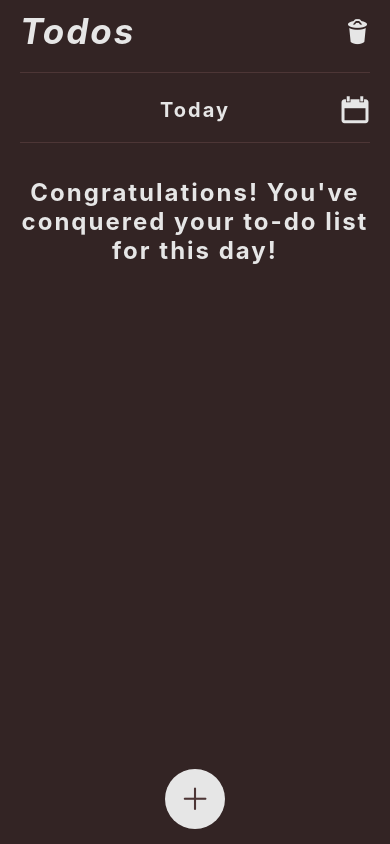
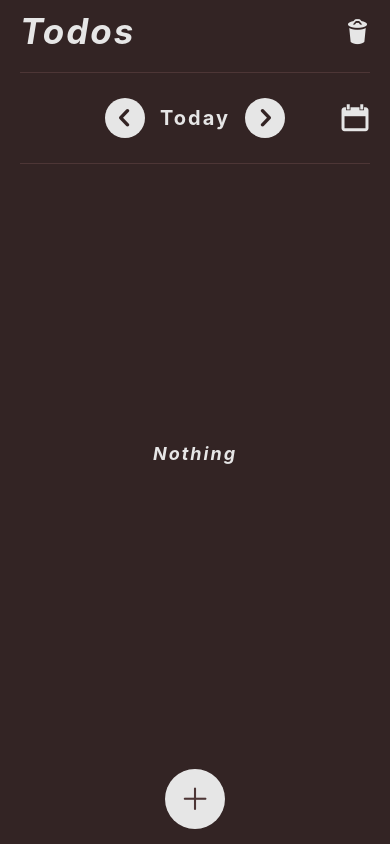
Before and after one commit to Nylio-prog/todo-react-native, a React Native app: screen / in a window 390 px wide. Built offline with nearby package versions, Linux system fonts and the light colour scheme.

Commit message:
fixed bugs for todos storage, added chevrons around date, changed swipe system to left swipe to reveal delete button and right swipe to complete the task, we store all tasks now

```diff
--- a/components/DateDisplay.js
+++ b/components/DateDisplay.js
@@ -1,15 +1,22 @@
 // DateDisplay.js
 import React, { useState } from "react";
-
-import { format, isToday, isTomorrow, isYesterday } from "date-fns";
+import {
+  format,
+  isToday,
+  isTomorrow,
+  isYesterday,
+  addDays,
+  subDays,
+} from "date-fns";
 import { Entypo } from "@expo/vector-icons";
 import DateTimePicker from "@react-native-community/datetimepicker";
-
 import {
+  ChevronButton,
   HeaderButton,
   HeaderDateText,
   HeaderTitleIcon,
   RightIcon,
+  LeftIcon, // Added LeftIcon
   colors,
 } from "../styles/appStyles";
 
@@ -36,6 +43,11 @@ const DateDisplay = ({ date, setDate }) => {
     showMode("time");
   };
 
+  const handleArrowClick = (direction) => {
+    const newDate = direction === "left" ? subDays(date, 1) : addDays(date, 1);
+    setDate(newDate);
+  };
+
   const formattedDate = isToday(date)
     ? "Today"
     : isTomorrow(date)
@@ -46,7 +58,13 @@ const DateDisplay = ({ date, setDate }) => {
 
   return (
     <HeaderTitleIcon>
+      <ChevronButton onPress={() => handleArrowClick("left")}>
+        <Entypo name="chevron-left" size={30} color={colors.primary} />
+      </ChevronButton>
       <HeaderDateText>{formattedDate}</HeaderDateText>
+      <ChevronButton onPress={() => handleArrowClick("right")}>
+        <Entypo name="chevron-right" size={30} color={colors.primary} />
+      </ChevronButton>
       <RightIcon>
         <HeaderButton color={colors.primary} onPress={showDatepicker}>
           <Entypo name="calendar" size={30} color={colors.tertiary} />
--- a/components/Home.js
+++ b/components/Home.js
@@ -10,22 +10,6 @@ const Home = ({ todos, setTodos }) => {
   const [todoInputValue, setTodoInputValue] = useState();
   const [todoToBeEdited, setTodoToBeEdited] = useState(null);
   const [date, setDate] = useState(new Date());
-  const [selectedDateTodos, setSelectedDateTodos] = useState(null);
-
-  useEffect(() => {
-    // Filter todos for the selected date
-    const filteredTodos = todos.filter((todo) => {
-      const [month, day, year] = todo.date.split("/");
-      const todoDate = new Date(new Date(`20${year}`, month - 1, day));
-      return (
-        todoDate.getDate() === date.getDate() &&
-        todoDate.getMonth() === date.getMonth() &&
-        todoDate.getFullYear() === date.getFullYear()
-      );
-    });
-
-    setSelectedDateTodos(filteredTodos);
-  }, [date, todos]);
 
   const handleClearTodos = () => {
     // Filter todos to keep only those not on the selected date
@@ -54,6 +38,7 @@ const Home = ({ todos, setTodos }) => {
     setModalVisible(true);
     setTodoInputValue(item.title);
   };
+
   const handleAddTodo = (todo) => {
     const newTodos = [...todos, todo];
 
@@ -86,9 +71,10 @@ const Home = ({ todos, setTodos }) => {
         setDate={setDate}
       />
       <ListItems
-        todos={selectedDateTodos}
-        setTodos={setSelectedDateTodos}
+        todos={todos}
+        setTodos={setTodos}
         handleTriggerEdit={handleTriggerEdit}
+        date={date}
       />
       <InputModal
         modalVisible={modalVisible}
@@ -99,7 +85,7 @@ const Home = ({ todos, setTodos }) => {
         todoToBeEdited={todoToBeEdited}
         setTodoToBeEdited={setTodoToBeEdited}
         handleEditTodo={handleEditTodo}
-        todos={selectedDateTodos}
+        todos={todos}
         date={date}
         setDate={setDate}
       />
--- a/components/InputModal.js
+++ b/components/InputModal.js
@@ -77,21 +77,24 @@ const InputModal = ({
   };
 
   const handleSubmit = () => {
+    const todoTitle = todoInputValue || "Doing nothing is not a todo";
     if (!todoToBeEdited) {
       handleAddTodo({
-        title: todoInputValue,
+        title: todoTitle,
         date: formattedDate,
         key: `${
           (todos[todos?.length - 1] &&
             parseInt(todos[todos?.length - 1].key) + 1) ||
           1
         }`,
+        completed: false,
       });
     } else {
       handleEditTodo({
-        title: todoInputValue,
+        title: todoTitle,
         date: formattedDate,
         key: todoToBeEdited.key,
+        completed: todoToBeEdited.completed,
       });
     }
     setTodoInputValue("");
--- a/components/ListItems.js
+++ b/components/ListItems.js
@@ -1,4 +1,4 @@
-import React, { useState } from "react";
+import React, { useState, useEffect } from "react";
 import { SwipeListView } from "react-native-swipe-list-view";
 import AsyncStorage from "@react-native-async-storage/async-storage";
 
@@ -7,16 +7,69 @@ import {
   ListView,
   ListViewHidden,
   HiddenButton,
-  SwipedTodoText,
+  CompletedTodoText,
+  NothingTodoContainer,
   NothingTodoText,
   TodoText,
   TodoDate,
   colors,
 } from "./../styles/appStyles";
-const ListItems = ({ todos, setTodos, handleTriggerEdit }) => {
-  const [swipedRow, setSwipedRow] = useState(null);
+const ListItems = ({ todos, setTodos, handleTriggerEdit, date }) => {
+  const [sortedTodos, setSortedTodos] = useState(todos);
+  const [selectedDateTodos, setSelectedDateTodos] = useState(todos);
 
-  const handleDeleteTodo = (rowMap, rowKey) => {
+  useEffect(() => {
+    // Filter todos for the selected date
+    const filteredTodos = todos.filter((todo) => {
+      const [month, day, year] = todo.date.split("/");
+      const todoDate = new Date(new Date(`20${year}`, month - 1, day));
+      return (
+        todoDate.getDate() === date.getDate() &&
+        todoDate.getMonth() === date.getMonth() &&
+        todoDate.getFullYear() === date.getFullYear()
+      );
+    });
+
+    setSelectedDateTodos(filteredTodos);
+  }, [date, todos]);
+
+  useEffect(() => {
+    if (!selectedDateTodos || selectedDateTodos.length === 0) {
+      setSortedTodos([]);
+    } else {
+      const completedTodos = selectedDateTodos
+        .filter((todo) => todo.completed)
+        .sort((a, b) => b.key - a.key);
+      const incompletedTodos = selectedDateTodos
+        .filter((todo) => !todo.completed)
+        .sort((a, b) => b.key - a.key);
+      const orderedTodos = incompletedTodos.concat(completedTodos);
+
+      setSortedTodos(orderedTodos);
+    }
+  }, [selectedDateTodos]);
+
+  const handleCompleteTodo = (todoKey) => {
+    const newTodos = [...todos];
+    const todoIndex = todos.findIndex((todo) => todo.key === todoKey);
+
+    if (todoIndex !== -1) {
+      newTodos[todoIndex] = {
+        ...newTodos[todoIndex],
+        completed: true,
+      };
+
+      console.log(newTodos);
+
+      AsyncStorage.setItem("storedTodos", JSON.stringify(newTodos))
+        .then(() => {
+          setTodos(newTodos);
+        })
+        .catch((error) => console.log(error));
+    }
+  };
+
+  const handleDeleteTodo = (rowKey) => {
     const newTodos = [...todos];
     const todoIndex = todos.findIndex((todo) => todo.key === rowKey);
     newTodos.splice(todoIndex, 1);
@@ -30,17 +83,17 @@ const ListItems = ({ todos, setTodos, handleTriggerEdit }) => {
 
   return (
     <>
-      {todos?.length == 0 && (
-        <NothingTodoText>
-          Congratulations! You've conquered your to-do list for this day!
-        </NothingTodoText>
+      {sortedTodos?.length == 0 && (
+        <NothingTodoContainer>
+          <NothingTodoText>Nothing</NothingTodoText>
+        </NothingTodoContainer>
       )}
-      {todos?.length != 0 && (
+      {sortedTodos?.length != 0 && (
         <SwipeListView
-          data={todos}
+          data={sortedTodos}
           renderItem={(data) => {
             const RowText =
-              data.item.key == swipedRow ? SwipedTodoText : TodoText;
+              data.item.completed == true ? CompletedTodoText : TodoText;
             return (
               <ListView
                 underlayColor={colors.primary}
@@ -55,32 +108,29 @@ const ListItems = ({ todos, setTodos, handleTriggerEdit }) => {
               </ListView>
             );
           }}
-          renderHiddenItem={(data, rowMap) => {
+          renderHiddenItem={(data) => {
             return (
               <ListViewHidden>
-                <HiddenButton
-                  onPress={() => handleDeleteTodo(rowMap, data.item.key)}
-                >
+                <HiddenButton onPress={() => handleDeleteTodo(data.item.key)}>
                   <Entypo name="trash" size={25} color={colors.secondary} />
                 </HiddenButton>
               </ListViewHidden>
             );
           }}
-          leftOpenValue={80}
+          rightOpenValue={-80}
+          leftActivationValue={125}
+          onLeftAction={(todoKey) => {
+            handleCompleteTodo(todoKey);
+          }}
           previewRowKey={"1"}
-          previewOpenValue={80}
+          previewOpenValue={-80}
           previewOpenDelay={3000}
-          disableLeftSwipe={true}
           showsVerticalScrollIndicator={false}
           style={{
             flex: 1,
             paddingBottom: 30,
             marginBottom: 40,
           }}
-          onRowOpen={(rowKey) => {
-            setSwipedRow(rowKey);
-          }}
-          onRowClose={() => setSwipedRow(null)}
         />
       )}
     </>
--- a/styles/appStyles.js
+++ b/styles/appStyles.js
@@ -45,10 +45,11 @@ export const HeaderView = styled.View`
 
 export const HeaderTitleIcon = styled.View`
   padding-vertical: 10px;
-  margin-bottom: 10px;
+  margin-bottom: 15px;
   flex-direction: row;
   justify-content: center;
   align-items: center;
+  gap: 15px;
 `;
 
 export const HeaderTitle = styled.Text`
@@ -70,6 +71,18 @@ export const HeaderDateText = styled.Text`
 export const HeaderButton = styled.TouchableOpacity`
   font-weight: bold;
   color: ${colors.tertiary};
+`;
+
+export const ChevronButton = styled.TouchableOpacity`
+  width: 40px;
+  height: 40px;
+  background-color: ${colors.tertiary};
+  border-radius: 50px;
+  justify-content: center;
+  align-items: center;
+  align-self: center;
+  font-weight: bold;
+  color: ${colors.primary};
 `;
 
 // List
@@ -95,7 +108,7 @@ export const ListViewHidden = styled.View`
   width: 100%;
   padding: 15px;
   justify-content: center;
-  align-items: flex-start;
+  align-items: flex-end;
   margin-bottom: 15px;
   border-radius: 11px;
 `;
@@ -105,15 +118,21 @@ export const HiddenButton = styled.TouchableOpacity`
   align-items: center;
 `;
 
+export const NothingTodoContainer = styled.View`
+  display: flex;
+  align-items: center;
+  justify-content: center;
+  width: 100%;
+  height: 65%;
+  vertical-align: middle;
+`;
+
 export const NothingTodoText = styled.Text`
-  font-size: 24px;
+  font-size: 18px;
   letter-spacing: 2px;
   color: ${colors.tertiary};
-  text-align: center;
   font-weight: bold;
-  margin-top: 20px;
-  align-items: center;
-  justify-content: center;
+  font-style: italic;
 `;
 
 export const TodoText = styled.Text`
@@ -131,7 +150,7 @@ export const TodoDate = styled.Text`
 `;
 
 // Text for swiped todo row
-export const SwipedTodoText = styled(TodoText)`
+export const CompletedTodoText = styled(TodoText)`
   color: ${colors.alternative};
   font-style: italic;
   text-decoration: line-through;
```
